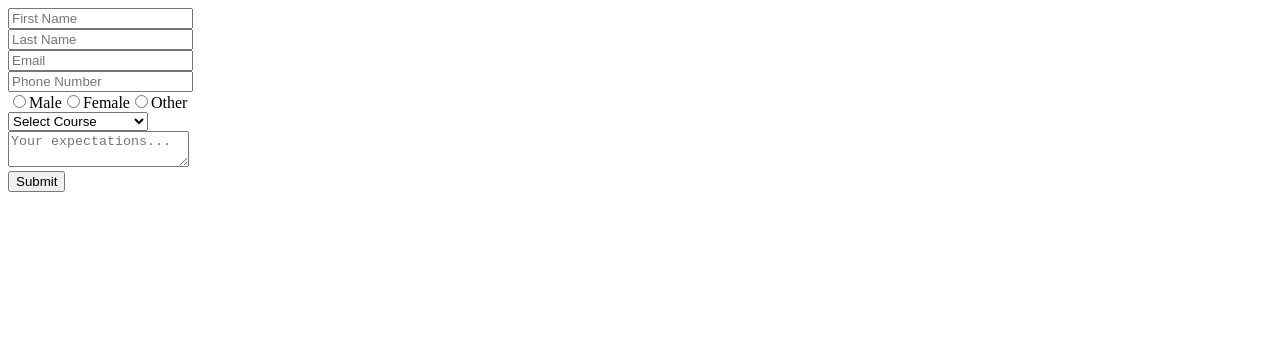
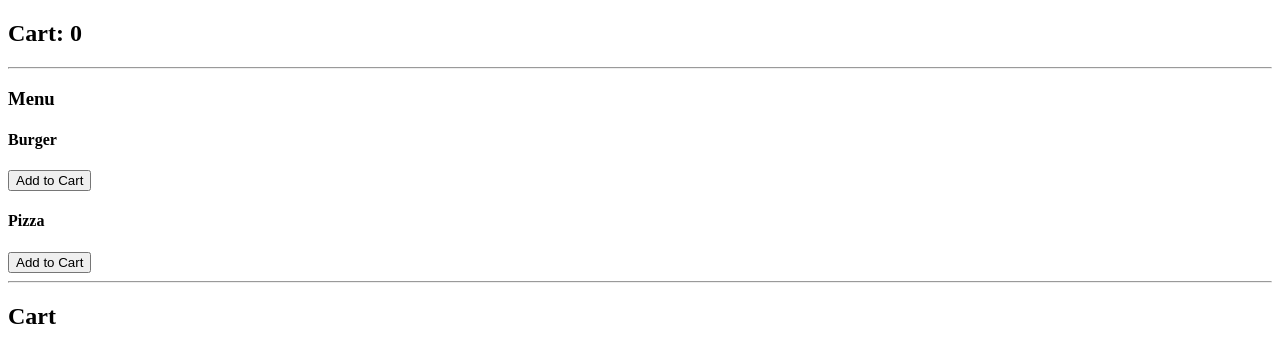
Before and after one commit to ashandimantha2000/stemlink-react, a React (Vite) app: page / in a window 1280 px wide. Shown: the top 362 px of the page. Built offline with nearby package versions, Linux system fonts and the light colour scheme.

Commit message:
add: day 7 stage 1

```diff
--- a/src/App.jsx
+++ b/src/App.jsx
@@ -1,27 +1,19 @@
 import "./index.css";
-import ZodoForm from "./components/Zodo/ZodoForm";
-import UserProfile from "./components/BasicStates/UserProfile";
-import PDUserProfile from "./components/PropDrilling/PDUserProfile";
 import Layout from "./components/UseContextAPI/Layout";
 import { UserProvider } from "./context/UserContext";
 import CartLayout from "./components/CartApp/CartLayout";
 import { CartProvider } from "./context/CartContext";
-import SignUpWithRHFAndZod from "./components/Zodo/SignUpWithRHFAndZod";
 
 function App() {
   return (
     <div>
-      {/* <ZodoForm /> */}
-      <SignUpWithRHFAndZod />
-      {/* <UserProfile /> */}
-      {/* <PDUserProfile /> */}
       {/* <UserProvider>
         <Layout />
       </UserProvider> */}
 
-      {/* <CartProvider>
+      <CartProvider>
         <CartLayout />
-      </CartProvider> */}
+      </CartProvider>
     </div>
   );
 }
--- a/src/components/BasicStates/UserProfile.jsx
+++ /dev/null
@@ -1,32 +0,0 @@
-import React, { useState } from "react";
-
-function UserProfile() {
-  const [user, setUser] = useState(null);
-
-  const login = () => {
-    setUser({ name: "Ashan", email: "ashandimanthalk@gmail.com" });
-  };
-
-  const logout = () => {
-    setUser(null);
-  };
-
-  return (
-    <div>
-      {user ? (
-        <div>
-          <h3>Hello {user.name}</h3>
-          <h4>Your email is {user.email}</h4>
-          <button onClick={logout}>Logout</button>
-        </div>
-      ) : (
-        <div>
-          <h4>Please Login</h4>
-          <button onClick={login}>Login</button>
-        </div>
-      )}
-    </div>
-  );
-}
-
-export default UserProfile;
--- a/src/components/PropDrilling/Child.jsx
+++ /dev/null
@@ -1,21 +0,0 @@
-import React from "react";
-
-function Child({ value, login, logout }) {
-  return (
-    <div>
-      {value ? (
-        <div>
-          {/* chain validation */}
-          <h3>Child User is : {value?.name} </h3>
-          <button onClick={logout}>Logout</button>
-        </div>
-      ) : (
-        <div>
-          <button onClick={login}>Login</button>
-        </div>
-      )}
-    </div>
-  );
-}
-
-export default Child;
--- a/src/components/PropDrilling/PDUserProfile.jsx
+++ /dev/null
@@ -1,22 +0,0 @@
-import React, { useState } from "react";
-import Parent from "./Parent";
-
-function PDUserProfile() {
-  const [user, setUser] = useState(null);
-
-  const login = () => {
-    setUser({ name: "Ashan", email: "ashandimanthalk@gmail.com" });
-  };
-
-  const logout = () => {
-    setUser(null);
-  };
-
-  return (
-    <div>
-      <Parent user={user} login={login} logout={logout} />
-    </div>
-  );
-}
-
-export default PDUserProfile;
--- a/src/components/PropDrilling/Parent.jsx
+++ /dev/null
@@ -1,12 +0,0 @@
-import React from "react";
-import Child from "./Child";
-
-function Parent({ user, login, logout }) {
-  return (
-    <div>
-      <Child value={user} login={login} logout={logout} />
-    </div>
-  );
-}
-
-export default Parent;
--- a/src/components/Zodo/SignUpWithRHFAndZod.jsx
+++ /dev/null
@@ -1,90 +0,0 @@
-import { useForm } from "react-hook-form";
-import { zodResolver } from "@hookform/resolvers/zod";
-import { signupSchema } from "../../schemas/signupSchema";
-
-function SignUpWithRHFAndZod() {
-  const {
-    register,
-    handleSubmit,
-    formState: { errors },
-  } = useForm({
-    resolver: zodResolver(signupSchema),
-  });
-
-  const onSubmit = (data) => {
-    console.log("Form Data:", data);
-  };
-
-  return (
-    <form onSubmit={handleSubmit(onSubmit)}>
-      {/* First Name */}
-      <div>
-        <input {...register("firstName")} placeholder="First Name" />
-        {errors.firstName && <p>{errors.firstName.message}</p>}
-      </div>
-
-      {/* Last Name */}
-      <div>
-        <input {...register("lastName")} placeholder="Last Name" />
-        {errors.lastName && <p>{errors.lastName.message}</p>}
-      </div>
-
-      {/* Email */}
-      <div>
-        <input {...register("email")} placeholder="Email" />
-        {errors.email && <p>{errors.email.message}</p>}
-      </div>
-
-      {/* Phone */}
-      <div>
-        <input {...register("phone")} placeholder="Phone Number" />
-        {errors.phone && <p>{errors.phone.message}</p>}
-      </div>
-
-      {/* Gender */}
-      <div>
-        <label>
-          <input type="radio" value="male" {...register("gender")} />
-          Male
-        </label>
-
-        <label>
-          <input type="radio" value="female" {...register("gender")} />
-          Female
-        </label>
-
-        <label>
-          <input type="radio" value="other" {...register("gender")} />
-          Other
-        </label>
-
-        {errors.gender && <p>{errors.gender.message}</p>}
-      </div>
-
-      {/* Course */}
-      <div>
-        <select {...register("course")}>
-          <option value="">Select Course</option>
-          <option value="react">React Development</option>
-          <option value="node">Node.js</option>
-          <option value="devops">DevOps</option>
-        </select>
-
-        {errors.course && <p>{errors.course.message}</p>}
-      </div>
-
-      {/* Expectations */}
-      <div>
-        <textarea
-          {...register("expectations")}
-          placeholder="Your expectations..."
-        />
-        {errors.expectations && <p>{errors.expectations.message}</p>}
-      </div>
-
-      <button type="submit">Submit</button>
-    </form>
-  );
-}
-
-export default SignUpWithRHFAndZod;
--- a/src/components/Zodo/ZodoForm.jsx
+++ /dev/null
@@ -1,53 +0,0 @@
-//react hook form
-import { useForm } from "react-hook-form";
-import { zodResolver } from "@hookform/resolvers/zod";
-
-//zod
-import { email, z } from "zod";
-
-function ZodoForm() {
-  //zod
-  const schema = z
-    .object({
-      email: z.string().email("Invalid email address"),
-      password: z.string().min(6, "Password must be at least 6 characters"),
-      confirmPassword: z.string()
-    })
-    .refine((data) => data.password === data.confirmPassword, {
-      message: "Passwords do not match",
-      path: ["confirmPassword"],
-    });
-
-  //rhf
-  const {
-    register,
-    handleSubmit,
-    formState: { errors },
-  } = useForm({
-    resolver: zodResolver(schema),
-  });
-
-  const onSubmit = (data) => {
-    console.log("Form Data:", data);
-  };
-
-  return (
-    <div>
-      <form onSubmit={handleSubmit(onSubmit)}>
-        <input {...register("email")} placeholder="email" />
-        {errors.email && <p>{errors.email.message}</p>}
-        <input {...register("password")} placeholder="password" />
-        {errors.password && <p>{errors.password.message}</p>}
-        <input
-          {...register("confirmPassword")}
-          placeholder="confirm password"
-        />
-         {errors.confirmPassword && <p>{errors.confirmPassword.message}</p>}
-
-        <button type="submit">Submit</button>
-      </form>
-    </div>
-  );
-}
-
-export default ZodoForm;
--- a/src/schemas/signupSchema.js
+++ /dev/null
@@ -1,26 +0,0 @@
-// schemas/signupSchema.js
-import { z } from "zod";
-
-export const signupSchema = z.object({
-  firstName: z.string().trim().min(1, "First name is required"),
-  lastName: z.string().trim().min(1, "Last name is required"),
-
-  email: z
-    .string()
-    .trim()
-    .min(1, "Email is required")
-    .email("Invalid email"),
-
-  phone: z
-    .string()
-    .min(10, "Phone must be at least 10 digits")
-    .regex(/^[0-9]+$/, "Phone must contain only numbers"),
-
-  gender: z.string().min(1, "Please select a gender"),
-
-  course: z.string().min(1, "Please select a course"),
-
-  expectations: z
-    .string()
-    .min(10, "Please write at least 10 characters"),
-});
```
